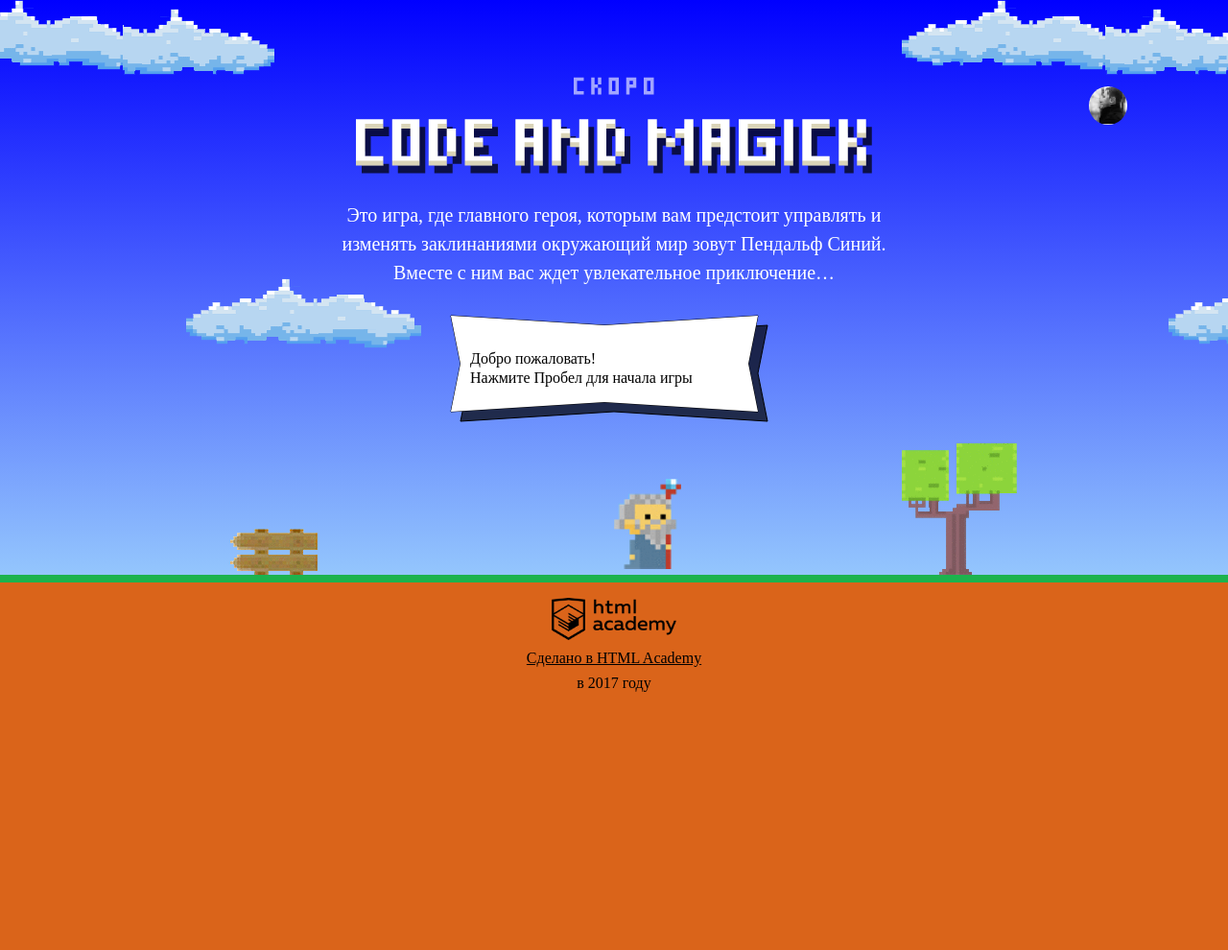
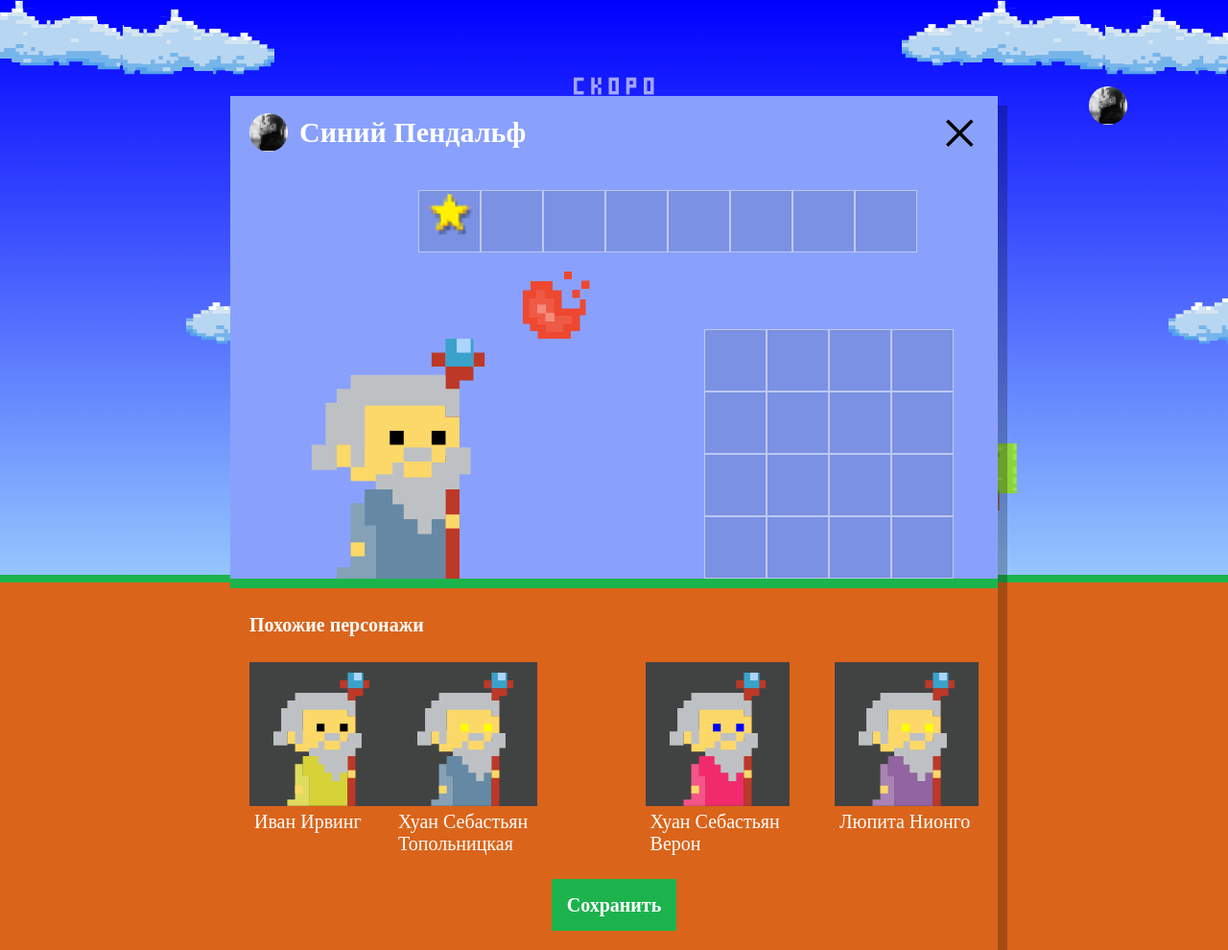
Before and after one commit to redbeardsam/23901-code-and-magick, a website: page index.html in a window 1280 px wide. Shown: the whole page at 96% size. Before the commit the page ends 800 px from the top, so only its background shows below. Drawn offline with Linux system fonts and the light colour scheme; a web font is replaced by a local one.

Commit message:
Выполнил задание module3-task1

```diff
--- a/index.html
+++ b/index.html
@@ -186,6 +186,7 @@
     return height * 2 / 3;
   }
 </script>
+<script src="js/setup.js"></script>
 <script src="js/stat.js"></script>
 <script src="js/game.js"></script>
 
--- /dev/null
+++ b/js/setup.js
@@ -0,0 +1,56 @@
+'use strict';
+
+var userDialog = document.querySelector('.setup');
+userDialog.classList.remove('hidden');
+var similarListElement = document.querySelector('.setup-similar-list');
+var similarWizardTemplate = document.querySelector('#similar-wizard-template').content;
+
+var WIZARD_FIRST_NAMES = ['Иван', 'Хуан Себастьян', 'Мария', 'Кристоф', 'Виктор', 'Юлия', 'Люпита', 'Вашингтон'];
+var WIZARD_SECOND_NAMES = ['да Марья', 'Верон', 'Мирабелла', 'Вальц', 'Онопко', 'Топольницкая', 'Нионго', 'Ирвинг'];
+var COAT_COLOR = ['rgb(101, 137, 164)', 'rgb(241, 43, 107)', 'rgb(146, 100, 161)', 'rgb(56, 159, 117)', 'rgb(215, 210, 55)', 'rgb(0, 0, 0)'];
+var EYES_COLOR = ['black', 'red', 'blue', 'yellow', 'green'];
+
+function getRandomInt(min, max) {
+  return Math.floor(Math.random() * (max - min)) + min;
+}
+
+var wizards = [
+  {
+    name: WIZARD_FIRST_NAMES[getRandomInt(0, 8)] + '\n' + WIZARD_SECOND_NAMES[getRandomInt(0, 8)],
+    coatColor: COAT_COLOR[getRandomInt(0, 6)],
+    eyesColor: EYES_COLOR[getRandomInt(0, 5)]
+
+  },
+  {
+    name: WIZARD_FIRST_NAMES[getRandomInt(0, 8)] + '\n' + WIZARD_SECOND_NAMES[getRandomInt(0, 8)],
+    coatColor: COAT_COLOR[getRandomInt(0, 6)],
+    eyesColor: EYES_COLOR[getRandomInt(0, 5)]
+  },
+  {
+    name: WIZARD_FIRST_NAMES[getRandomInt(0, 8)] + '\n' + WIZARD_SECOND_NAMES[getRandomInt(0, 8)],
+    coatColor: COAT_COLOR[getRandomInt(0, 6)],
+    eyesColor: EYES_COLOR[getRandomInt(0, 5)]
+  },
+  {
+    name: WIZARD_FIRST_NAMES[getRandomInt(0, 8)] + '\n' + WIZARD_SECOND_NAMES[getRandomInt(0, 8)],
+    coatColor: COAT_COLOR[getRandomInt(0, 6)],
+    eyesColor: EYES_COLOR[getRandomInt(0, 5)]
+  }
+];
+
+var renderWizard = function (wizard) {
+  var wizardElement = similarWizardTemplate.cloneNode(true);
+
+  wizardElement.querySelector('.setup-similar-label').textContent = wizard.name;
+  wizardElement.querySelector('.wizard-coat').style.fill = wizard.coatColor;
+  wizardElement.querySelector('.wizard-eyes').style.fill = wizard.eyesColor;
+
+  return wizardElement;
+};
+
+var fragment = document.createDocumentFragment();
+for (var i = 0; i < wizards.length; i++) {
+  fragment.appendChild(renderWizard(wizards[i]));
+}
+similarListElement.appendChild(fragment);
+userDialog.querySelector('.setup-similar').classList.remove('hidden');
```
Also changed, not shown: package.json (+5 -2 lines).
